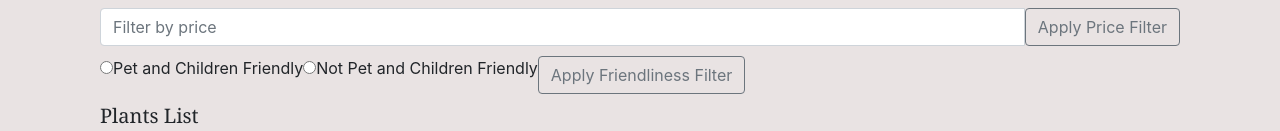
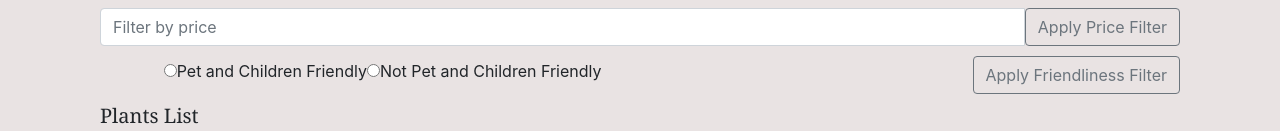
Before and after one commit to cpark50/JustPlants_React, a React (Create React App) app in the folder client/: page / in a window 1280 px wide. Shown: the part 206-337 px from the top of the page. Built offline with nearby package versions, Linux system fonts and the light colour scheme; no server answers.

Commit message:
fix of style slightly

```diff
--- a/client/src/App.css
+++ b/client/src/App.css
@@ -52,3 +52,8 @@ h4 {
   text-align: left;
   padding-top: 10px;
 }
+
+.radiogroup {
+  width: 69%;
+  margin: auto;
+}
```
Also changed, not shown: client/src/components/products-list.component.js (+5 -6 lines).
